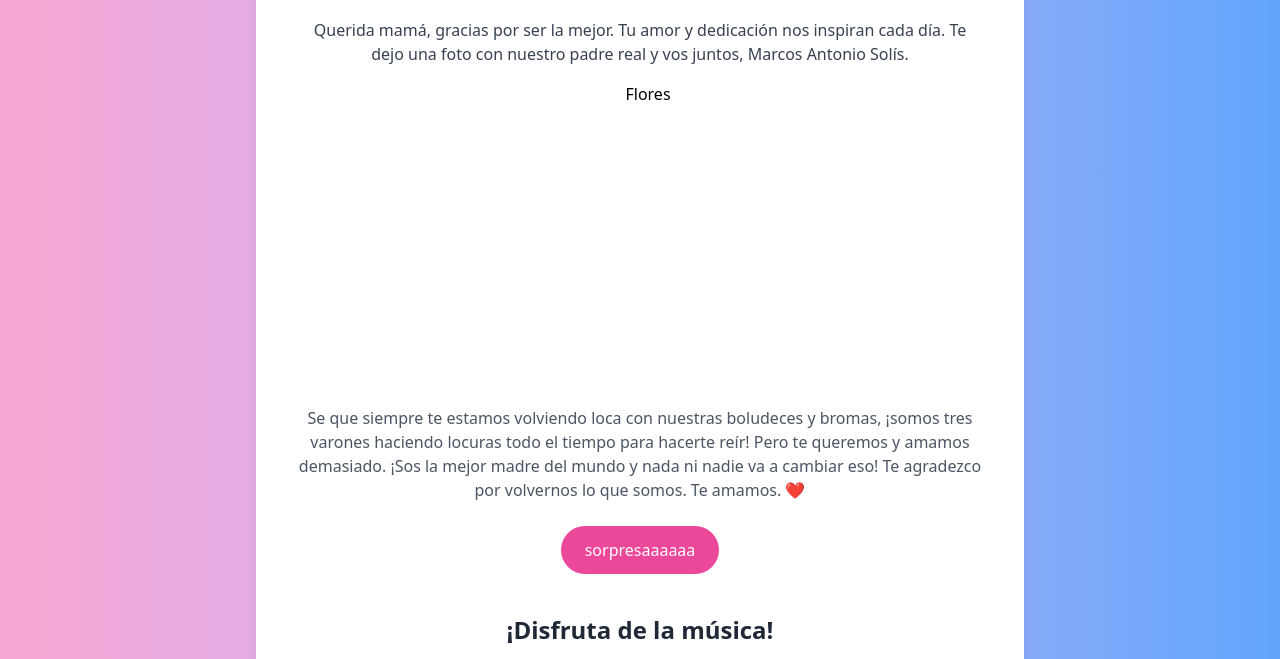
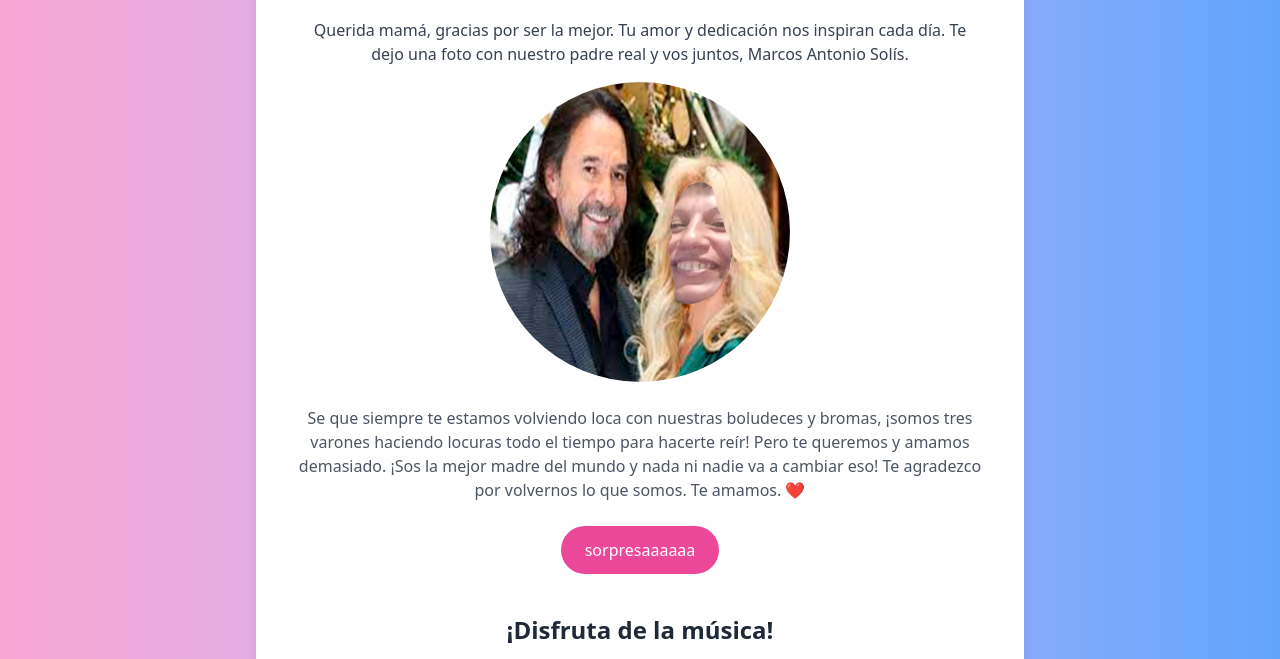
Before and after one commit to MaxiYerio/FelizDia, a plain HTML site: page index.html in a window 1280 px wide. Shown: the part 86-745 px from the top of the page. Drawn offline with nearby package versions, Linux system fonts and the light colour scheme; the site is published under a folder, as on GitHub Pages, so addresses that start at the root find nothing; grey boxes are pictures that could not be loaded.

Commit message:
Update index.html

```diff
--- a/index.html
+++ b/index.html
@@ -26,7 +26,7 @@
         <p class="text-gray-700 mb-4">Querida mamá, gracias por ser la mejor. Tu amor y dedicación nos inspiran cada día. Te dejo una foto con nuestro padre real y vos juntos, Marcos Antonio Solís.</p>
 
         <div class="flex justify-center mb-6">
-            <img src="/img/mama.jpg" alt="Flores" class="rounded-full" style="width: 300px; height: 300px;">
+            <img src="img/mama.jpg" alt="Flores" class="rounded-full" style="width: 300px; height: 300px;">
         </div>
 
         <p class="text-gray-600 mb-6" id="message">
```
